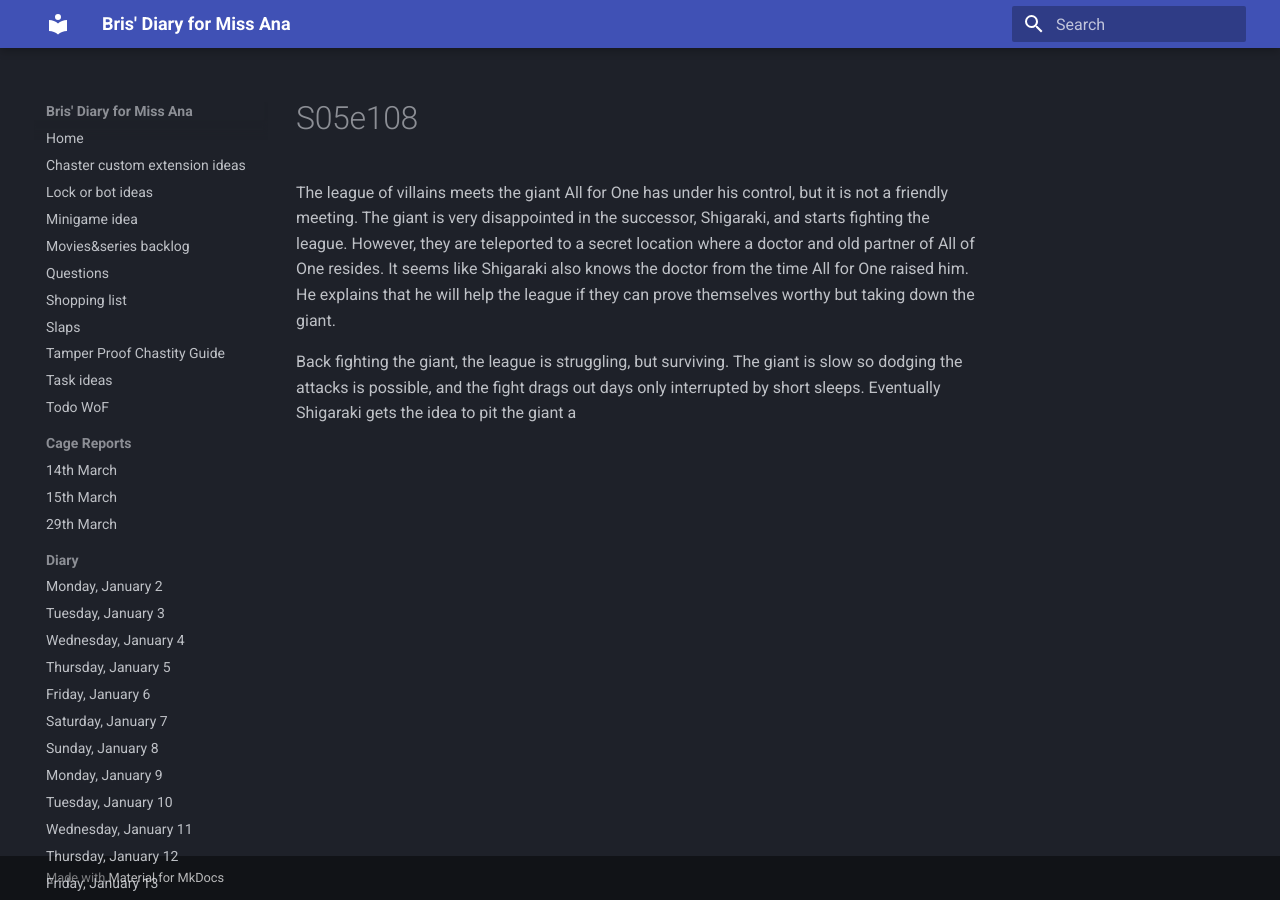
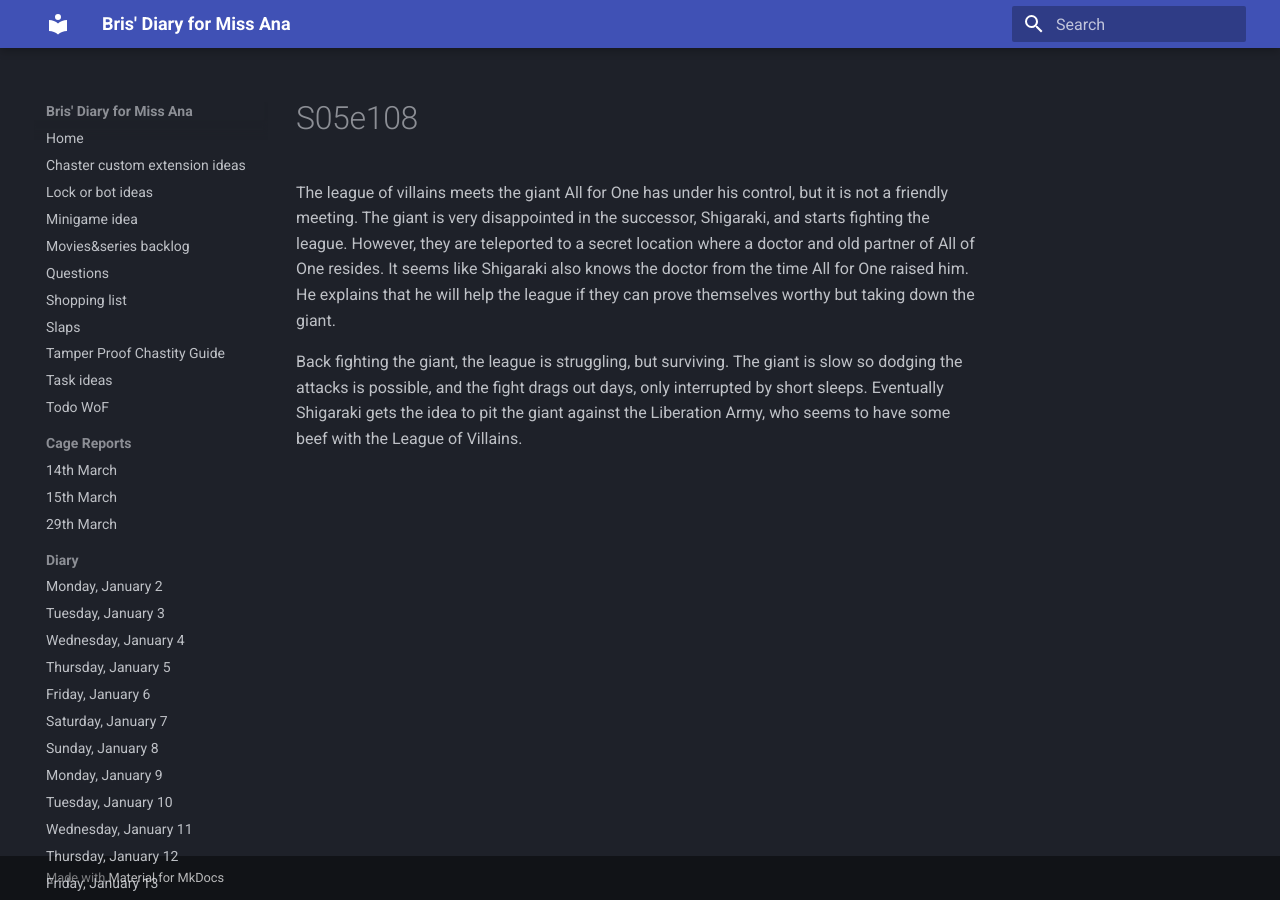
Before and after one commit to bris00/DFMA, an MkDocs documentation site: the page built from diary/Series/My Hero Academia/s05e108.md, in a window 1280 px wide. Built offline with MkDocs 1.6.1 and Material for MkDocs 9.7.7, drawn with Linux system fonts in a browser that asks for light colours.

Commit message:
vault backup: 2023-05-07 22:07:25
Affected files:
diary/Series/My Hero Academia/s05e108.md

```diff
--- a/diary/Series/My Hero Academia/s05e108.md
+++ b/diary/Series/My Hero Academia/s05e108.md
@@ -1,3 +1,3 @@
 The league of villains meets the giant All for One has under his control, but it is not a friendly meeting. The giant is very disappointed in the successor, Shigaraki, and starts fighting the league. However, they are teleported to a secret location where a doctor and old partner of All of One resides. It seems like Shigaraki also knows the doctor from the time All for One raised him. He explains that he will help the league if they can prove themselves worthy but taking down the giant.
 
-Back fighting the giant, the league is struggling, but surviving. The giant is slow so dodging the attacks is possible, and the fight drags out days only interrupted by short sleeps. Eventually Shigaraki gets the idea to pit the giant a
+Back fighting the giant, the league is struggling, but surviving. The giant is slow so dodging the attacks is possible, and the fight drags out days, only interrupted by short sleeps. Eventually Shigaraki gets the idea to pit the giant against the Liberation Army, who seems to have some beef with the League of Villains.
```
